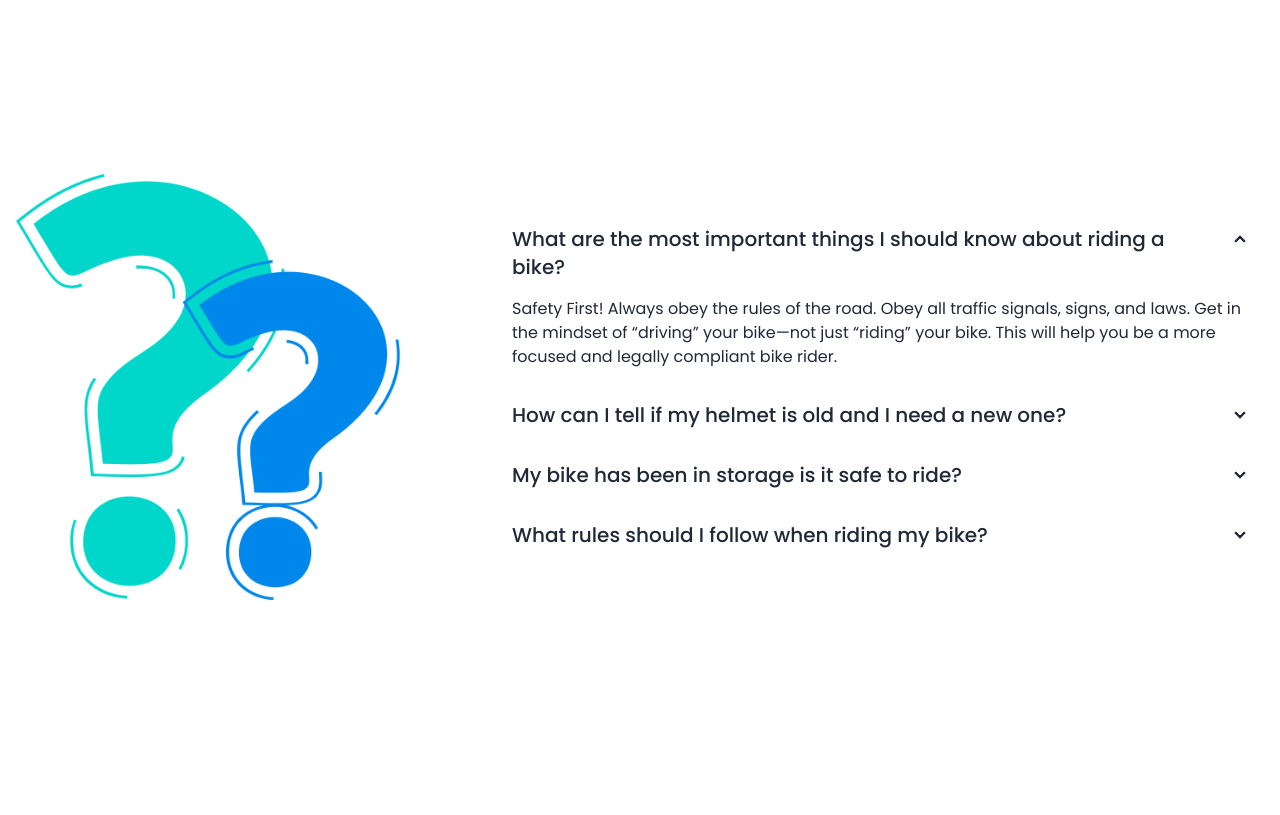
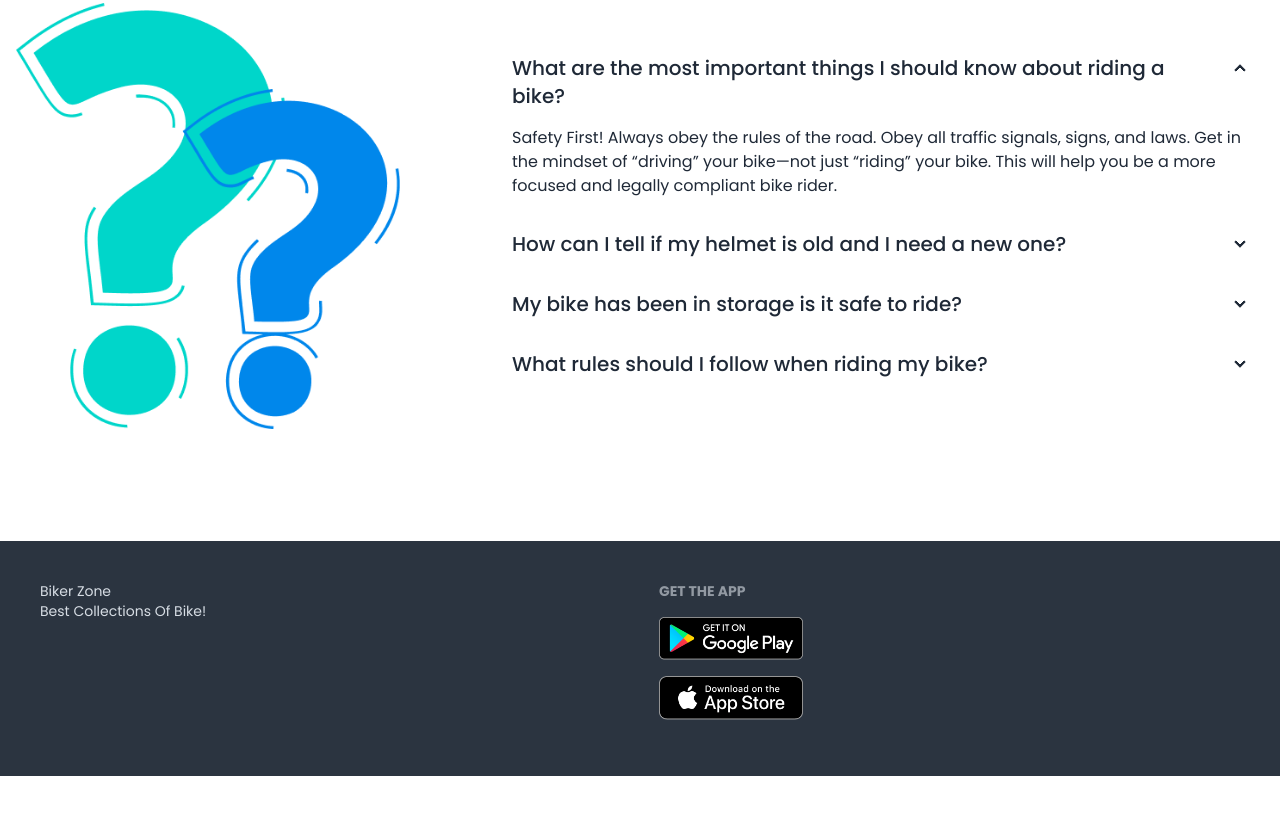
Before and after one commit to imrealkazisourov/biker-zone, a plain HTML site: page index.html in a window 1280 px wide. Shown: the part 2804-3619 px from the top of the page. After the commit the page ends 3580 px from the top, so only its background shows below. Drawn offline with nearby package versions, Linux system fonts and the light colour scheme.

Commit message:
added footer section

```diff
--- a/index.html
+++ b/index.html
@@ -301,7 +301,7 @@
         <section class="my-24">
             <h3 class="text-3xl lg:text-5xl mb-12 font-semibold text-center">Frequently Asked <span
                     class="text-bike-primary">Questions</span></h3>
-            <div class="hero min-h-screen">
+            <div class="hero">
                 <div class="hero-content flex-col lg:flex-row gap-24">
                     <img src="images/others/faq.png" class="w-3/4 lg:max-w-sm rounded-lg" />
                     <div>
@@ -358,9 +358,20 @@
         </section>
 
     </main>
-    <footer>
+    <footer class="footer p-10 bg-neutral text-neutral-content">
+        <aside>
 
-    </footer>
+          <p>Biker Zone <br> Best Collections Of Bike!</p>
+        </aside>
+        <nav>
+          <h6 class="footer-title">Get the App</h6>
+          <div class="grid grid-cols-1 gap-4">
+            <a><img class="w-36" src="images/others/android.png" alt=""></a>
+            <a><img class="w-36" src="images/others/ios.png" alt=""></a>
+            <a></a>
+          </div>
+        </nav>
+      </footer>
 </body>
 
 </html>
```
